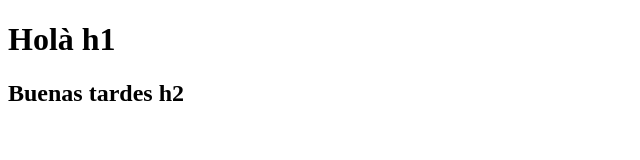
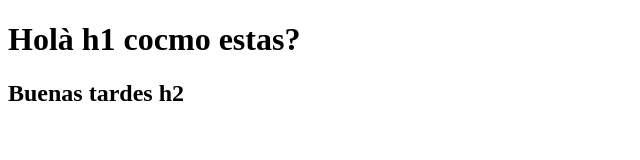
Before and after one commit to Zaqweli/Sharezza, a plain HTML site: page index.html in a window 1280 px wide. Shown: the whole page, without its empty margins (0-640 px from the left). Drawn offline with Linux system fonts and the light colour scheme.

```diff
--- a/index.html
+++ b/index.html
@@ -5,7 +5,7 @@
     <title>Nuevo Titulo</title>
   </head>
   <body>
-  <h1>Holà h1</h1>
+  <h1>Holà h1 cocmo estas?</h1>
   <h2> Buenas tardes h2</h2>
 
   </body>
```
